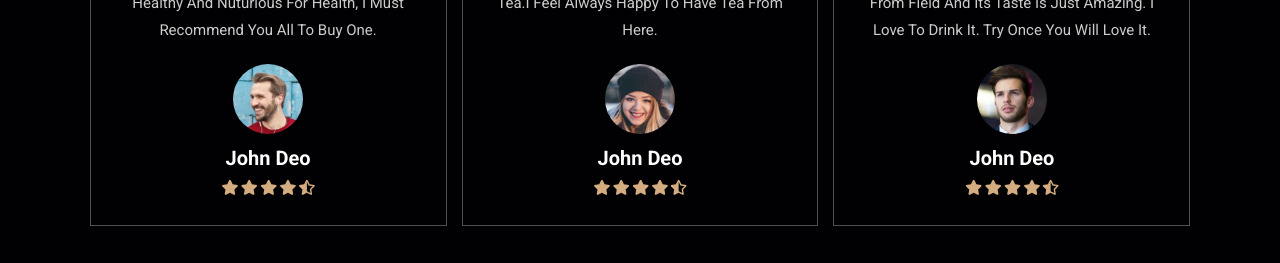
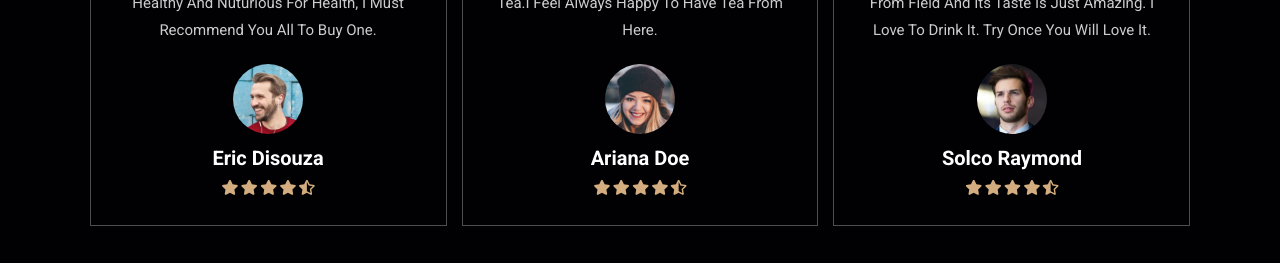
Before and after one commit to Aparnaraha/Chai-Wala, a plain HTML site: page index.html in a window 1280 px wide. Shown: the part 2960-3223 px from the top of the page. Drawn offline with Linux system fonts and the light colour scheme.

Commit message:
Update index.html

```diff
--- a/index.html
+++ b/index.html
@@ -275,7 +275,7 @@
             <img src="images/quote-img.png" alt="" class="quote">
             <p>The tea here they provide is actually very healthy and nuturious for health, I must recommend you all to buy one.</p>
             <img src="images/pic-1.png" class="user" alt="">
-            <h3>john deo</h3>
+            <h3>Eric Disouza</h3>
             <div class="stars">
                 <i class="fas fa-star"></i>
                 <i class="fas fa-star"></i>
@@ -289,7 +289,7 @@
             <img src="images/quote-img.png" alt="" class="quote">
             <p>Healthy and tasty a better quality product of tea.I feel always happy to have tea from here.</p>
             <img src="images/pic-2.png" class="user" alt="">
-            <h3>john deo</h3>
+            <h3>Ariana Doe</h3>
             <div class="stars">
                 <i class="fas fa-star"></i>
                 <i class="fas fa-star"></i>
@@ -303,7 +303,7 @@
             <img src="images/quote-img.png" alt="" class="quote">
             <p>Tea leaves they used is actually brought from field and its taste is just amazing. I love to drink it. Try once you will love it.</p>
             <img src="images/pic-3.png" class="user" alt="">
-            <h3>john deo</h3>
+            <h3>Solco Raymond</h3>
             <div class="stars">
                 <i class="fas fa-star"></i>
                 <i class="fas fa-star"></i>
```
